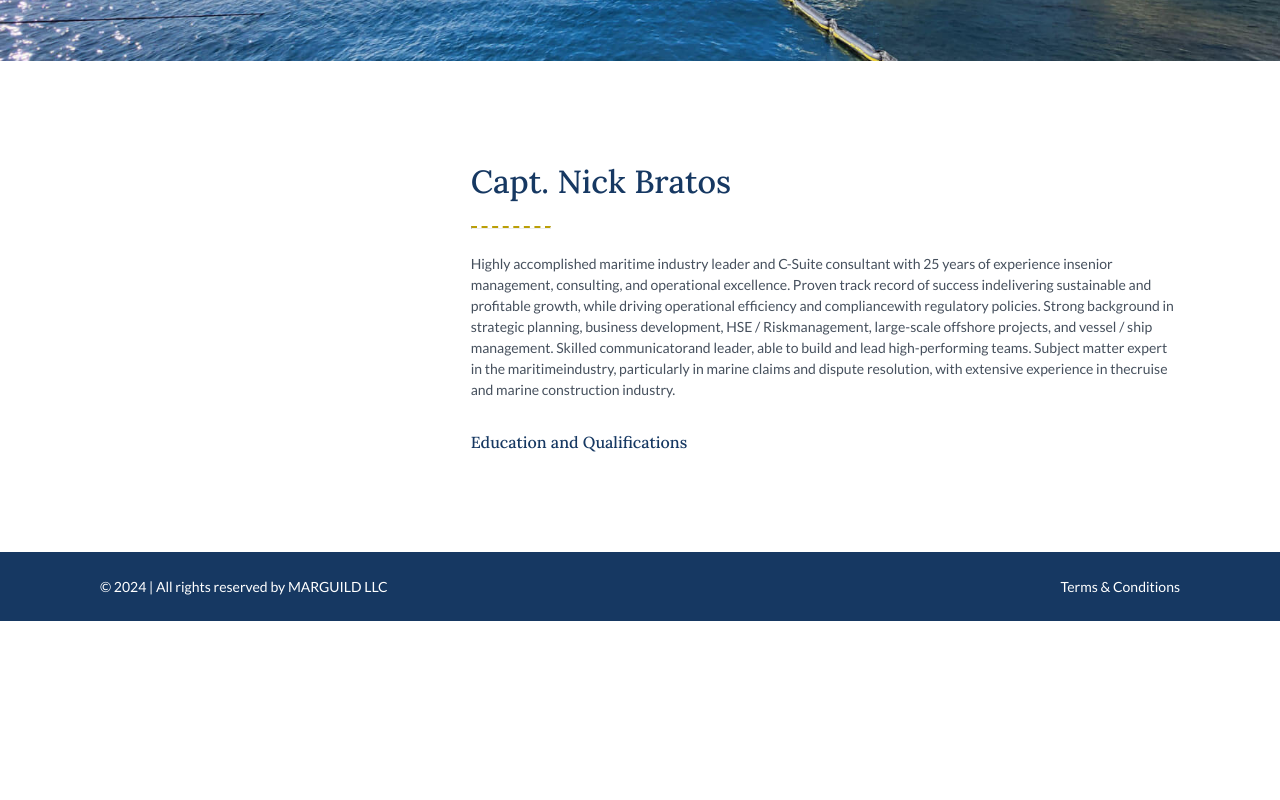
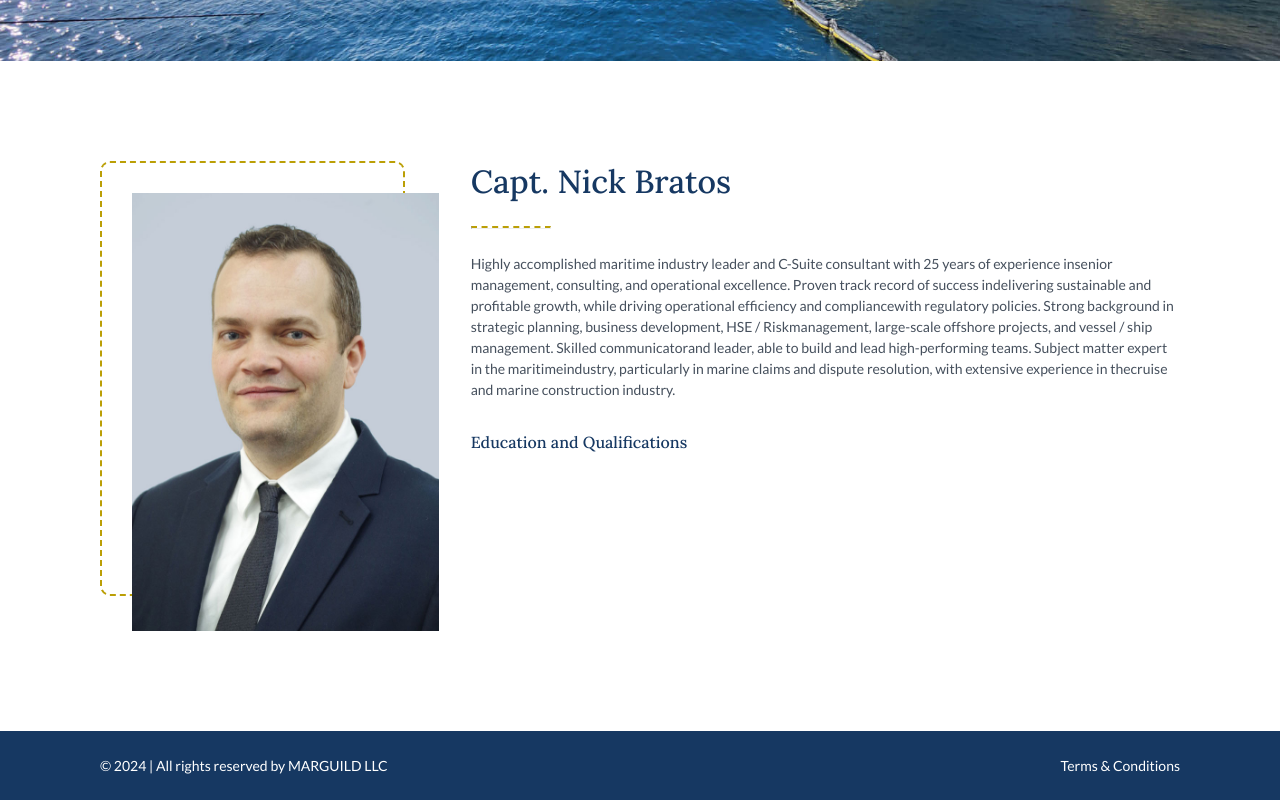
Before and after one commit to Dimeba/marguild, a Next.js app: page / in a window 1280 px wide. Shown: the part 1821-2621 px from the top of the page. Before the commit the page ends 2442 px from the top, so only its background shows below. Built offline with nearby package versions, Linux system fonts and the light colour scheme.

Commit message:
Added bio without bullets.

```diff
--- a/components/Bio.module.scss
+++ b/components/Bio.module.scss
@@ -10,10 +10,24 @@
 .imageContainer {
 	padding-top: 2rem;
 	padding-left: 2rem;
+	position: relative;
 }
 
 .image {
 	position: relative;
+	aspect-ratio: 0.7/1;
+	width: 100%;
+	border-radius: 10px;
+}
+
+.border {
+	border-radius: 10px;
+	position: absolute;
+	top: 0;
+	left: 0;
+	width: 90%;
+	aspect-ratio: 0.7/1;
+	border: 2px dashed base.$highlight;
 }
 
 .info {
@@ -35,6 +49,14 @@
 }
 
 @media screen and (max-width: 768px) {
+	.imageContainer {
+		padding: 0;
+	}
+
+	.border {
+		display: none;
+	}
+
 	.bio {
 		display: flex;
 		flex-direction: column;
--- a/components/Bio.tsx
+++ b/components/Bio.tsx
@@ -13,7 +13,15 @@ const Bio = () => {
 		<section>
 			<div className={`${styles.bio} container`}>
 				<AnimatedDiv cssClass={styles.imageContainer}>
-					<div className={styles.image}></div>
+					<div className={styles.border}></div>
+					<div className={styles.image}>
+						<Image
+							src='/nick.jpg'
+							alt='Nick Bratos'
+							layout='fill'
+							objectFit='cover'
+						/>
+					</div>
 				</AnimatedDiv>
 
 				<div className={styles.info}>
```
